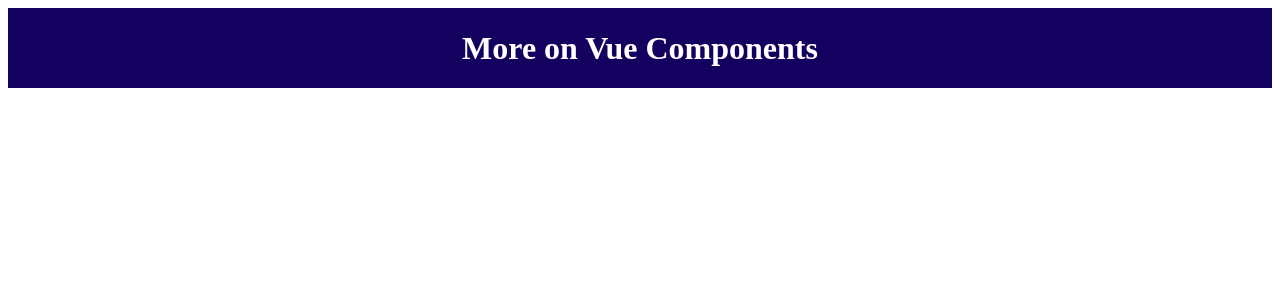
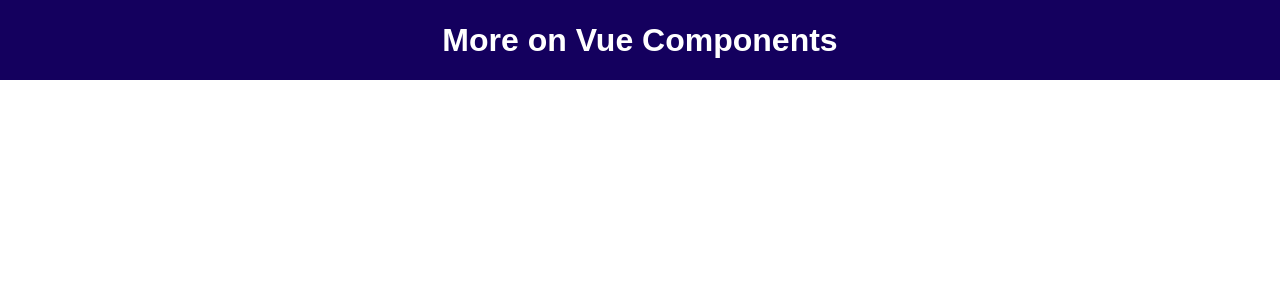
Before and after one commit to volbur/example-vuejs-scoped-slots, a Vue app: page / in a window 1280 px wide. Shown: the top 300 px of the page. Built offline with nearby package versions, Linux system fonts and the light colour scheme.

Commit message:
Addid base style for App.vue

```diff
--- a/src/App.vue
+++ b/src/App.vue
@@ -14,4 +14,10 @@
 </script>
 
 <style>
+html {
+  font-family: sans-serif;
+}
+body {
+  margin: 0;
+}
 </style>
```
